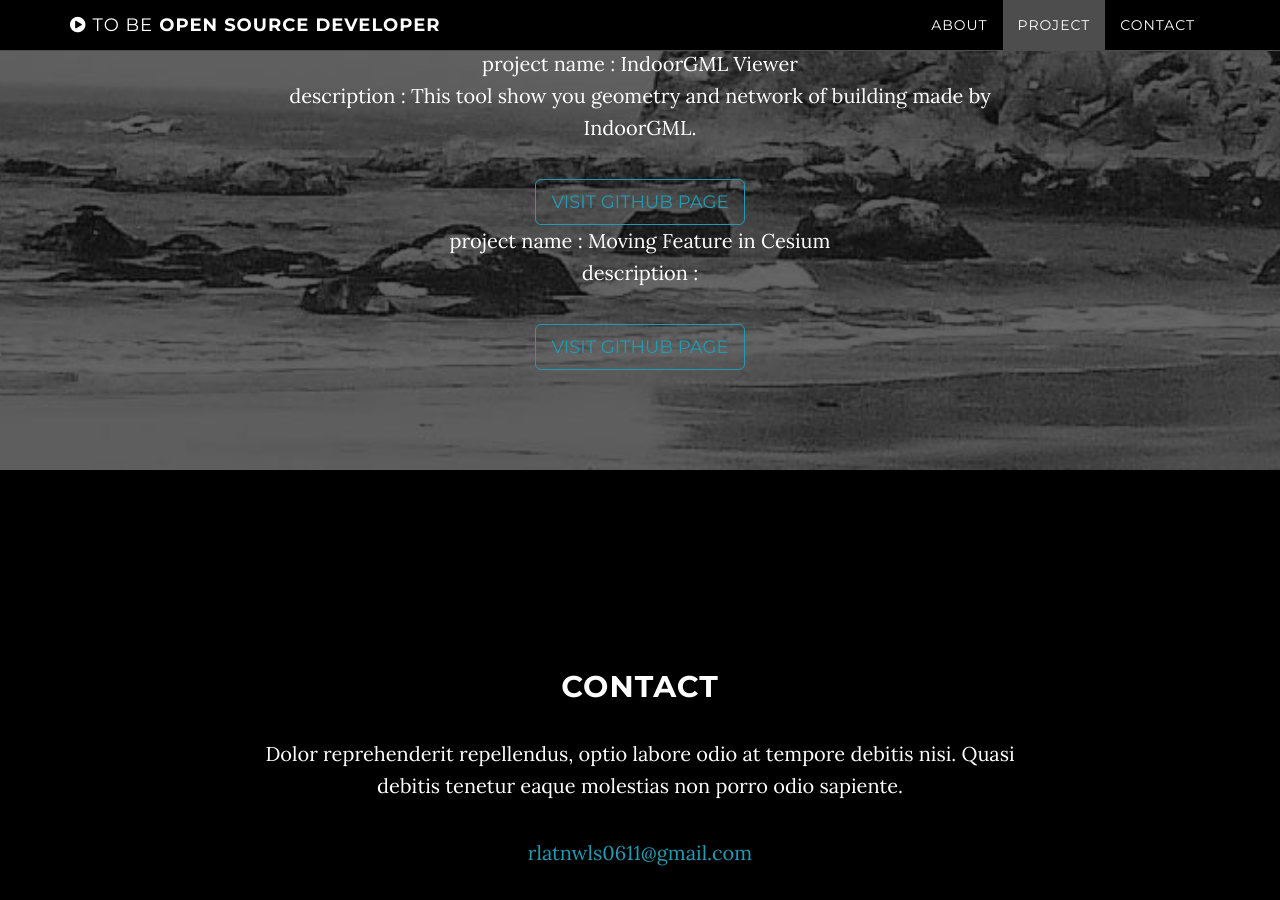
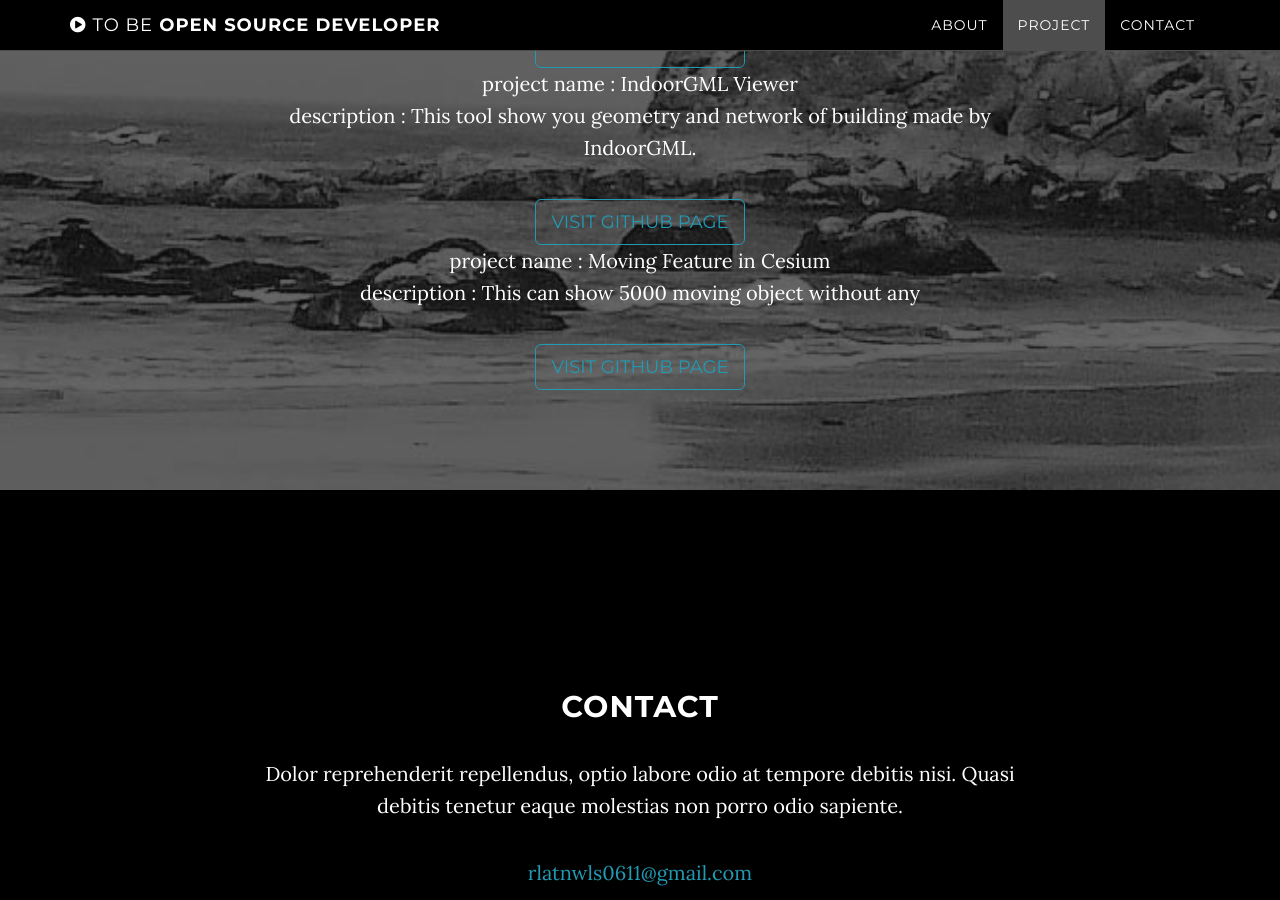
Before and after one commit to kimsoojin/me, a Jekyll site: the page built from index.html, in a window 1280 px wide and 900 px high, scrolled down 1930 px. Built offline with Jekyll 4.4.1, drawn with Linux system fonts in a browser that asks for light colours; part of the change alters nothing that is shown; some of the changed text lies outside the part shown.

Commit message:
change social url

```diff
--- a/_config.yml
+++ b/_config.yml
@@ -14,16 +14,16 @@ footer: Your Website
 
 # Social networks usernames (many more available: google-plus, flickr, dribbble, pinterest, instagram, tumblr, linkedin, etc.)
 social:
-  - title: twitter
-    url: https://twitter.com/SBootstrap
+#  - title: twitter
+#    url: https://twitter.com/SBootstrap
   - title: facebook
-    url:
-  - title: stack-overflow
-    url: http://stackoverflow.com/questions/tagged/jekyll
-  - title: bitbucket
-    url: http://bitbucket.org/jekyll
+    url: https://www.facebook.com/kim.sujin.547
+#  - title: stack-overflow
+#    url: http://stackoverflow.com/questions/tagged/jekyll
+# - title: bitbucket
+#    url: http://bitbucket.org/jekyll
   - title: github
-    url: https://github.com/IronSummitMedia/startbootstrap
+    url: https://github.com/kimsoojin
 
 # Build settings
 markdown: kramdown
--- a/_includes/download.html
+++ b/_includes/download.html
@@ -6,13 +6,13 @@
                     <h2>Open source project</h2>
 
                     <p>project name : GeoTools 3D Extension</br>
-                        description : This project is extention of <a href="http://geotools.org/">GeoTools</a> library for supporting 3D spatial operations. This can be used like plugin.</p><a href="https://www.youtube.com/watch?v=SsNlYwbfso8">this is simple demonstration</a>
+                        description : This project is extention of <a href="http://geotools.org/">GeoTools</a> library for supporting 3D spatial operations. This can be used like plugin.</p><a href="https://www.youtube.com/watch?v=SsNlYwbfso8">this is simple demonstration</a></br>
                     <a href="https://github.com/STEMLab/geotools-3d-extension" class="btn btn-default btn-lg">Visit github page</a>
                     <p>project name : IndoorGML Viewer</br>
                         description : This tool show you geometry and network of building made by IndoorGML.</p>
                     <a href="https://github.com/STEMLab/IndoorGML-Viewer" class="btn btn-default btn-lg">Visit github page</a>
                     <p>project name : Moving Feature in Cesium</br>
-                        description : </p>
+                        description : This can show 5000 moving object without any  </p>
                     <a href="https://github.com/STEMLab/MovingFeatureInCesium" class="btn btn-default btn-lg">Visit github page</a>
                 </div>
             </div>
```
Also changed, not shown: README.md.
